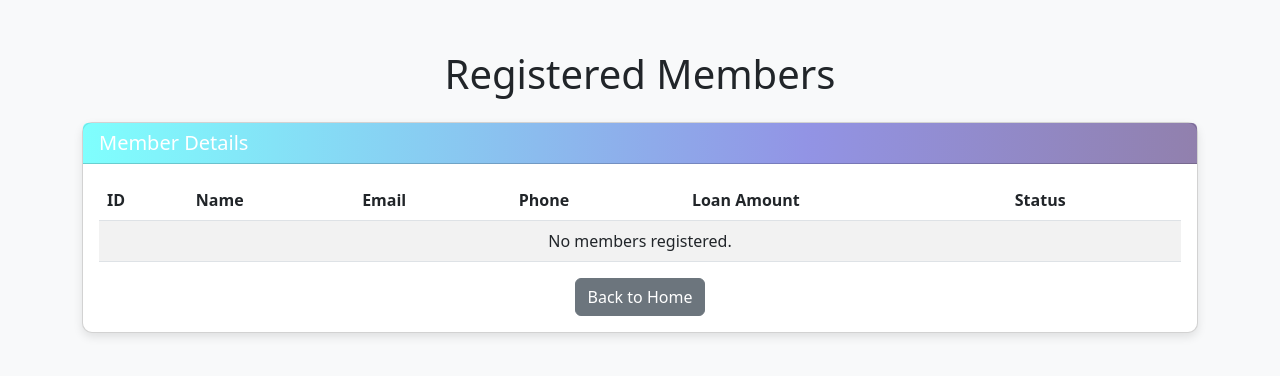
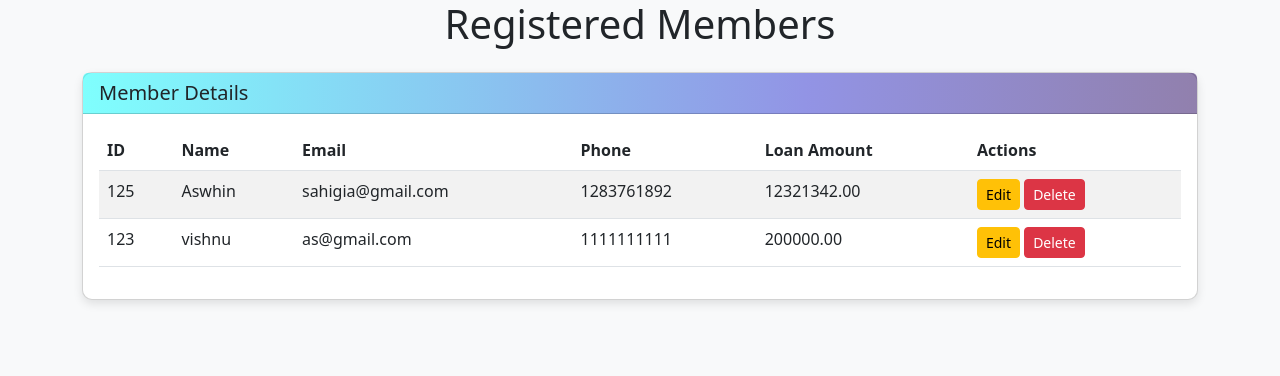
Before and after one commit to Deveshvarmakn4020/money.co, a Django app: page /loan/ in a window 1280 px wide. Shown: the top 376 px of the page. Run offline with Django 3.2, Linux system fonts and the light colour scheme; data comes from the database, SQL or seed files in the repository; both versions use the stored data as it was after the commit.

Commit message:
ashuwork

```diff
--- a/moneyapp/templates/loan.html
+++ b/moneyapp/templates/loan.html
@@ -1,30 +1,8 @@
-<!-- moneyapp/templates/loan.html -->
-<!DOCTYPE html>
-<html lang="en">
-<head>
-    <meta charset="UTF-8">
-    <meta name="viewport" content="width=device-width, initial-scale=1.0">
-    <title>Loan Information</title>
-    <link href="https://cdn.jsdelivr.net/npm/bootstrap@5.3.0/dist/css/bootstrap.min.css" rel="stylesheet">
-    <style>
-        body {
-            background-color: #f8f9fa;
-        }
-        .container {
-            margin-top: 50px;
-        }
-        .card {
-            border-radius: 10px;
-            box-shadow: 0 4px 10px rgba(0, 0, 0, 0.1);
-        }
-        .card-header {
-            background: rgb(36,2,92);
-            background: linear-gradient(270deg, rgba(36,2,92,0.5) 0%, rgba(38,41,203,0.5) 35%, rgba(0,255,252,0.5) 100%);
-            color: white;
-        }
-    </style>
-</head>
-<body>
+{% extends 'base.html' %}
+
+{% block title %}Loan Information{% endblock %}
+
+{% block content %}
 <div class="container">
     <h1 class="text-center mb-4">Registered Members</h1>
     <div class="card">
@@ -32,6 +10,7 @@
             <h5 class="mb-0">Member Details</h5>
         </div>
         <div class="card-body">
+            {% if members %}
                 <table class="table table-striped">
                     <thead>
                         <tr>
@@ -40,7 +19,7 @@
                             <th>Email</th>
                             <th>Phone</th>
                             <th>Loan Amount</th>
-                          <th>Status</th>
+                            <th>Actions</th>  <!-- New column for buttons -->
                         </tr>
                     </thead>
                     <tbody>
@@ -51,20 +30,21 @@
                             <td>{{ member.email }}</td>
                             <td>{{ member.mob }}</td>
                             <td>{{ member.max_loan_amount }}</td>
-                            <td> -- Status Not Available -- </td>
-                          </tr>
-                        {% empty %}
-                        <tr>
-                            <td colspan="6" class="text-center">No members registered.</td>
+                            <td>
+                                <a href="{% url 'edit_member' member.id %}" class="btn btn-warning btn-sm">Edit</a>
+                                <a href="{% url 'delete_member' member.id %}" class="btn btn-danger btn-sm"
+                                   onclick="return confirm('Are you sure you want to delete this member?');">
+                                    Delete
+                                </a>
+                            </td>
                         </tr>
                         {% endfor %}
                     </tbody>
                 </table>
-                <div class="text-center">
-                    <a href="{% url 'home' %}" class="btn btn-secondary">Back to Home</a>
+            {% else %}
+                <p class="text-center">No members registered.</p>
+            {% endif %}
         </div>
     </div>
 </div>
-    </div>
-</body>
-</html>
+{% endblock %}
--- a/moneyapp/templates/nonteaching_staff.html
+++ b/moneyapp/templates/nonteaching_staff.html
@@ -7,6 +7,6 @@
 </head>
 <body>
     <h1>Non-Teaching Staff Page</h1>
-    <a href="{% url 'index' %}">Back to Home</a>
+    <a href="{% url 'home' %}">Back to Home</a>
 </body>
 </html>
--- a/moneyapp/templates/teaching_staff.html
+++ b/moneyapp/templates/teaching_staff.html
@@ -7,6 +7,6 @@
 </head>
 <body>
     <h1>Teaching Staff Page</h1>
-    <a href="{% url 'index' %}">Back to Home</a>
+    <a href="{% url 'home' %}">Back to Home</a>
 </body>
 </html>
--- a/moneyapp/urls.py
+++ b/moneyapp/urls.py
@@ -1,18 +1,13 @@
 from django.urls import path
 from . import views
-from .views import register_member
-from .views import home
 
 urlpatterns = [
     path('', views.login_view, name='login'),
-    path('home/', home, name='home'),
-    path('reg-member/', register_member, name='register_member'),
-    # path('loan/', views.loan_application, name='loan_application'),
-    path('next/', views.next_page, name='next_page'),
-    path('', views.index, name='index'),  # Home page with buttons
+    path('home/', views.home, name='home'),
+    path('reg-member/', views.register_member, name='register_member'),
     path('teaching_staff/', views.teaching_staff, name='teaching_staff'),
     path('non_teaching_staff/', views.non_teaching_staff, name='non_teaching_staff'),
-    path('loan/', views.loan, name='loan'),
-    # path('loan_application/', views.loan_application, name='loan_application'),
-
+    path('loan/', views.loan_information, name='loan'),
+    path('edit-member/<int:member_id>/', views.edit_member, name='edit_member'),  # Edit URL
+    path('delete-member/<int:member_id>/', views.delete_member, name='delete_member'),  # Delete URL
 ]
--- a/moneyapp/views.py
+++ b/moneyapp/views.py
@@ -1,4 +1,4 @@
-from django.shortcuts import render, redirect
+from django.shortcuts import render, redirect,get_object_or_404
 from django.contrib.auth import authenticate, login
 from django.contrib import messages
 from .forms import MemberForm
@@ -58,25 +58,32 @@
 
 def loan_information(request):
     members = Member.objects.all()  # Retrieve all registered members
-    return render(request, 'loan.html', {'moneyapp_member': members})
+    return render(request, 'loan.html', {'members': members})
+
 
 def home(request):
     return render(request, 'home.html')
-
-def next_page(request):
-    return render(request, 'home/next_page.html')
-
-def index(request):
-    return render(request, 'index.html')
 
 def teaching_staff(request):
     return render(request, 'teaching_staff.html')
 
 def non_teaching_staff(request):
-    return render(request, 'non_teaching_staff.html')
+    return render(request, 'nonteaching_staff.html')
 
 def loan(request):
     return render(request, 'loan.html')
+def edit_member(request, member_id):
+    member = get_object_or_404(Member, id=member_id)
+    if request.method == "POST":
+        form = MemberForm(request.POST, instance=member)
+        if form.is_valid():
+            form.save()
+            return redirect('loan')  # Redirect to loan page after editing
+    else:
+        form = MemberForm(instance=member)
+    return render(request, 'edit_member.html', {'form': form})
 
-def loan_application(request):
-    return render(request, 'loan_application.html')
+def delete_member(request, member_id):
+    member = get_object_or_404(Member, id=member_id)
+    member.delete()
+    return redirect('loan')  # Redirect to loan page after deletion
```
Also changed, not shown: moneyapp/templates/edit_member.html (added, +24 -0 lines), moneyapp/templates/index.html (deleted, +0 -16 lines), moneyapp/templates/loan_application.html (deleted, +0 -26 lines), moneyapp/templates/next_page.html (deleted, +0 -12 lines), db.sqlite3. Lines whose indentation alone changed are shown as unchanged.
